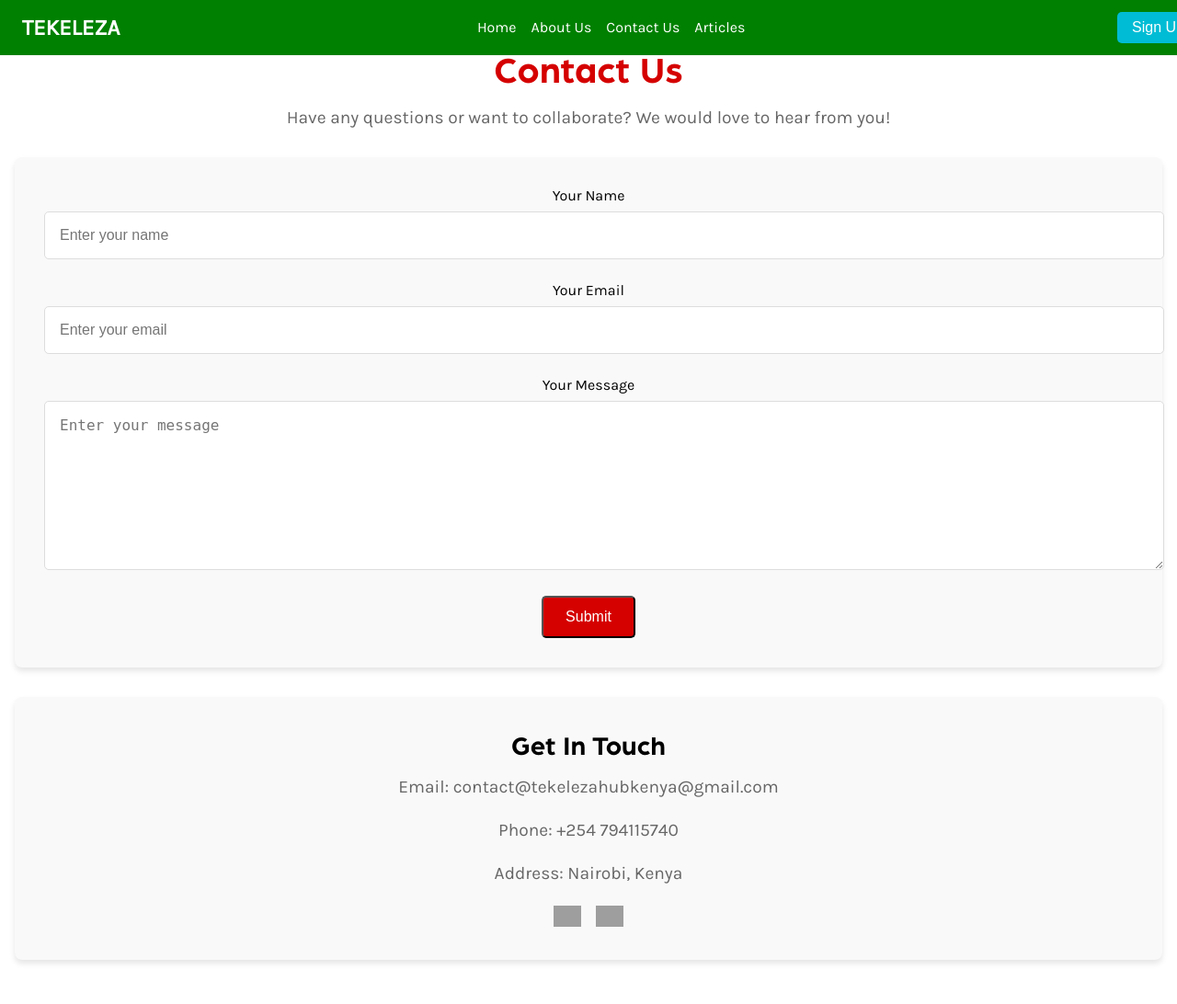
After one commit to jameskariuki8/tekeleza, a Django app: page /contact_us in a window 1280 px wide. The commit adds this page. Shown: the whole page at 92% size. Run offline with Django 5.2, Linux system fonts and the light colour scheme; grey boxes are pictures that could not be loaded.

Commit message:
added the contact us page

```diff
--- a/tekeleza/tkeleza/templates/tkeleza/base.html
+++ b/tekeleza/tkeleza/templates/tkeleza/base.html
@@ -13,11 +13,6 @@
     <link rel="stylesheet" href="{% static 'tkeleza/css/styles.css' %}" />
     <link rel="stylesheet" href="{% static 'tkeleza/css/layout-6NRHWYMF.css' %}" />
     <style>
-        body {
-            margin: 0;
-            font-family: Arial, sans-serif;
-        }
-
         .navbar {
             display: flex;
             justify-content: space-between;
@@ -42,7 +37,7 @@
         .navbar .nav-links {
             display: flex;
             gap: 1rem;
-            margin-right: 1rem; /* Adds spacing for the button */
+            margin-right: 1rem;
         }
 
         .navbar .nav-links a {
@@ -66,8 +61,6 @@
             cursor: pointer;
             transition: background-color 0.3s;
             margin-left: auto;
-            z-index: 1000;
-            margin-right: 0.5rem; /* Push the button slightly inward */
         }
 
         .navbar .signup:hover {
@@ -105,79 +120,99 @@
         font-size: 1rem;
         font-weight: bold;
         cursor: pointer;
-    margin-left: 30px;
-}
-.menu-icon {
-    width: 40px;
-    height: 20px;
-    background: url('path-to-your-icon.png') no-repeat center center;
-    background-size: contain;
-}
-/* Make sure to style the dropdown and show it on hover */
-.user-initials-container {
-    position: relative; /* So that the dropdown menu aligns properly */
     }
 
     .dropdown-menu {
-    display: none; /* Hide by default */
+        display: none; /* Initially hidden */
+        position: absolute;
+        top: 50px;
+        right: 0;
+        background-color: #fff;
+        box-shadow: 0 4px 6px rgba(0, 0, 0, 0.1);
+        border-radius: 5px;
+        overflow: hidden;
+        z-index: 1000;
+        padding: 10px;
     }
 
-.user-initials-container:hover .dropdown-menu {
-    display: block; /* Show dropdown on hover */
+    .dropdown-menu button {
+        display: block;
+        width: 100%;
+        padding: 10px;
+        margin-bottom: 5px;
+        background-color: #00bcd4;
+        color: #fff;
+        border: none;
+        border-radius: 5px;
+        text-align: center;
+        cursor: pointer;
+        font-size: 0.9rem;
+        transition: background-color 0.3s, color 0.3s;
     }
 
-.dropdown-menu a {
-    text-decoration: none;
-    color: #333;
+    .dropdown-menu button:last-child {
+        margin-bottom: 0; /* Remove margin for the last button */
     }
 
-.dropdown-menu a:hover {
-    background-color: #f0f0f0; /* Light background on hover */
+    .dropdown-menu button:hover {
+        background-color: #008c9e;
     }
+    </style>
 
-
-
-    </style>
-</head>
-<body>
     <nav class="navbar">
         <a href="#" class="logo">Tekeleza</a>
-		<div class="nav-links">
-			<a href="#">Home</a>
-			<a href="#">About Us</a>
-			<a href="#">Contact Us</a>
+        <button class="menu-toggle" id="menu-toggle">&#9776;</button>
+        <div class="nav-links" id="nav-links">
+            <a href="{% url 'my_view' %}">Home</a>
+            <a href="/#about-us">About Us</a>
+            <a href="{% url 'contact_us' %}">Contact Us</a>
             <a href="#">Articles</a>
         </div>
         {% if user.is_authenticated %}
-    <!-- Display user initials with a dropdown on hover -->
-    <div class="user-initials-container relative">
-        <div class="user-initials bg-blue-600 text-white font-bold py-2 px-4 rounded-full">
+    <div class="user-initials-container">
+        <!-- Display the user's initials -->
+        <div class="user-initials" id="user-initials">
             {{ user.first_name|slice:":1" }}{{ user.last_name|slice:":1" }}
-
         </div>
-		<span class="menu-icon"></span>
-        <div class="dropdown-menu absolute right-0 hidden bg-white shadow-lg rounded-lg mt-2 py-2">
-            <a href="{% url 'profile' %}" class="block px-4 py-2 text-gray-700 hover:bg-gray-100">View Profile</a>
-            <a href="{% url 'logout' %}" class="block px-4 py-2 text-gray-700 hover:bg-gray-100">Logout</a>
+        <!-- Dropdown menu -->
+        <div class="dropdown-menu" id="dropdown-menu">
+            <form action="{% url 'profile' %}" method="get">
+                <button type="submit">View Profile</button>
+            </form>
+            <form action="{% url 'logout' %}" method="post">
+                {% csrf_token %}
+                <button type="submit">Logout</button>
+            </form>
         </div>
     </div>
     {% else %}
-    <!-- Display Sign Up button -->
     <a href="{% url 'signup' %}">
         <button class="signup">Sign Up</button>
-        <span class="menu-icon"></span>
     </a>
     {% endif %}
-
 </nav>
 
-	     </a>
-    </nav>
+<script>
+    // JavaScript to toggle the dropdown menu on click
+    document.addEventListener('DOMContentLoaded', function () {
+        const userInitials = document.getElementById('user-initials');
+        const dropdownMenu = document.getElementById('dropdown-menu');
 
-    <div class="content">
+        userInitials.addEventListener('click', function (e) {
+            e.stopPropagation(); // Prevent click from propagating to document
+            dropdownMenu.style.display =
+                dropdownMenu.style.display === 'block' ? 'none' : 'block';
+        });
+
+        // Close dropdown if clicked outside
+        document.addEventListener('click', function () {
+            dropdownMenu.style.display = 'none';
+        });
+    });
+</script>
+
         {% block content %}
         <!-- Page-specific content goes here -->
         {% endblock %}
-    </div>
 </body>
 </html>
--- /dev/null
+++ b/tekeleza/tkeleza/templates/tkeleza/contact_us.html
@@ -0,0 +1,160 @@
+{% extends 'tkeleza/base.html' %}
+{% block content %}
+{% load static %}
+<head>
+    <style>
+
+
+/* Contact Section Styles */
+.contact {
+    padding: 3rem 1rem;
+    background: #fff;
+    color: #333;
+    text-align: center;
+}
+
+.contact h2 {
+    font-size: 2.5rem;
+    color: #d50000; /* Tekeleza Red for header */
+    margin-bottom: 1rem;
+}
+
+.contact-subtitle {
+    font-size: 1.2rem;
+    color: #666;
+    margin-bottom: 2rem;
+}
+
+/* Container to align form and contact info */
+.contact-container {
+    display: flex;
+    flex-wrap: wrap;
+    justify-content: space-between;
+    gap: 2rem;
+}
+
+/* Contact Form Styles */
+.contact-form {
+    flex: 1 1 45%;
+    background: #f9f9f9;
+    padding: 2rem;
+    border-radius: 8px;
+    box-shadow: 0 4px 6px rgba(0, 0, 0, 0.1);
+}
+
+.contact-form label {
+    font-size: 1rem;
+    color: #000;
+    margin-bottom: 0.5rem;
+    display: block;
+}
+
+.contact-form input,
+.contact-form textarea {
+    width: 100%;
+    padding: 1rem;
+    margin-bottom: 1.5rem;
+    border: 1px solid #ddd;
+    border-radius: 5px;
+    font-size: 1rem;
+}
+
+.contact-form textarea {
+    min-height: 150px;
+    resize: vertical;
+}
+
+.contact-form .btn {
+    text-decoration: none;
+    background: #d50000; /* Red button */
+    color: white;
+    padding: 0.75rem 1.5rem;
+    border-radius: 5px;
+    font-size: 1rem;
+    transition: background 0.3s ease;
+}
+
+.contact-form .btn:hover {
+    background: #b30000; /* Darker red on hover */
+}
+
+/* Contact Information Styles */
+.contact-info {
+    flex: 1 1 45%;
+    background: #f9f9f9;
+    padding: 2rem;
+    border-radius: 8px;
+    box-shadow: 0 4px 6px rgba(0, 0, 0, 0.1);
+}
+
+.contact-info h3 {
+    font-size: 1.8rem;
+    color: #000;
+    margin-bottom: 1rem;
+}
+
+.contact-info p {
+    font-size: 1.2rem;
+    color: #666;
+    margin-bottom: 1.5rem;
+}
+
+.social-icons {
+    display: flex;
+    gap: 1rem;
+    justify-content: center;
+}
+
+.social-icon img {
+    width: 30px;
+    transition: transform 0.3s ease;
+}
+
+.social-icon img:hover {
+    transform: scale(1.2);
+}
+
+/* Responsive Design */
+@media (max-width: 768px) {
+    .contact-container {
+        flex-direction: column;
+    }
+
+    .contact-form,
+    .contact-info {
+        flex: 1 1 100%;
+        margin-bottom: 2rem;
+    }
+}
+    </style>
+</head>
+<body>
+    <section class="contact">
+       <h2>Contact Us</h2>
+       <p class="contact-subtitle">Have any questions or want to collaborate? We would love to hear from you!</p>
+       <div class="contact-container">
+          <!-- Contact Form -->
+          <form action="https://formspree.io/f/mjkkpzej" method="POST" class="contact-form">
+             <label for="name">Your Name</label>
+             <input type="text" id="name" name="name" placeholder="Enter your name" required="">
+             <label for="email">Your Email</label>
+             <input type="email" id="email" name="email" placeholder="Enter your email" required="">
+             <label for="message">Your Message</label>
+             <textarea id="message" name="message" placeholder="Enter your message" required=""></textarea>
+             <button type="submit" class="btn">Submit</button>
+          </form>
+          <!-- Contact Info -->
+          <div class="contact-info">
+             <h3>Get In Touch</h3>
+             <p>Email: contact@tekelezahubkenya@gmail.com</p>
+             <p>Phone: +254 794115740</p>
+             <p>Address: Nairobi, Kenya</p>
+             <div class="social-icons">
+                <a href="#" class="social-icon"><img src="twitter-icon.png" alt="Twitter"></a>
+                <a href="#" class="social-icon"><img src="linkedin-icon.png" alt="LinkedIn"></a>
+             </div>
+          </div>
+       </div>
+    </section>
+ </body>
+ {% endblock %}
--- a/tekeleza/tkeleza/templates/tkeleza/index.html
+++ b/tekeleza/tkeleza/templates/tkeleza/index.html
@@ -4,6 +4,7 @@
 {% block content %}
 {% load static %}
 {% load socialaccount %}
+
 <body>
 			<div class="c-idZwvW c-idZwvW-fGHEql-breakpoint-fluid c-idZwvW-ibrzKHM-css outlet-container">
 				<div>
@@ -67,7 +68,7 @@
 							</div>
 						</div>
 
-						<div class="c-idZwvW c-idZwvW-fGHEql-breakpoint-fluid c-idZwvW-ihWHSys-css">
+						<div class="c-idZwvW c-idZwvW-fGHEql-breakpoint-fluid c-idZwvW-ihWHSys-css" id="about-us">
 							<div class="c-idZwvW c-idZwvW-gukRhS-breakpoint-fixed c-idZwvW-ijEwhws-css">
 								<div class="c-eMYApQ c-eMYApQ-icHuRYJ-css">
 									<h2 class="c-kWnKGo c-kWnKGo-jYAlPz-variant-h2 c-kWnKGo-hyrOFA-heading-true c-kWnKGo-dpwOiK-bold-true c-kWnKGo-wtNYC-cv c-kWnKGo-ibPikli-css">TEKELEZA: Home for Innovetors</h2>
--- a/tekeleza/tkeleza/templates/tkeleza/login.html
+++ b/tekeleza/tkeleza/templates/tkeleza/login.html
@@ -1,5 +1,6 @@
-<!DOCTYPE html>
-<html lang="en">
+{% extends 'tkeleza/base.html' %}
+{% block content %}
+{% load static %}
 <head>
     <meta charset="UTF-8">
     <meta name="viewport" content="width=device-width, initial-scale=1.0">
@@ -46,3 +47,4 @@
     </div>
 </body>
 </html>
+{% endblock %}
--- a/tekeleza/tkeleza/urls.py
+++ b/tekeleza/tkeleza/urls.py
@@ -11,5 +11,6 @@ urlpatterns = [
     path('profile/', views.profile_view, name='profile'),
     path('logout/', custom_logout, name='logout'),
     path('edit-profile/', views.edit_profile, name='edit_profile'),
+     path('contact_us', views.contact_us, name='contact_us'),
 
 ]
--- a/tekeleza/tkeleza/views.py
+++ b/tekeleza/tkeleza/views.py
@@ -81,3 +81,6 @@ def edit_profile(request):
         form = ProfileEditForm(instance=request.user)
 
     return render(request, 'tkeleza/edit_profile.html', {'form': form})
+
+def contact_us(request):
+    return render(request, 'tkeleza/contact_us.html')
```
Also changed, not shown: other parts of tekeleza/tkeleza/templates/tkeleza/base.html (+28 -6 lines), tekeleza/tkeleza/static/tkeleza/css/planet.css (line endings or trailing spaces). Lines whose indentation alone changed are shown as unchanged.
